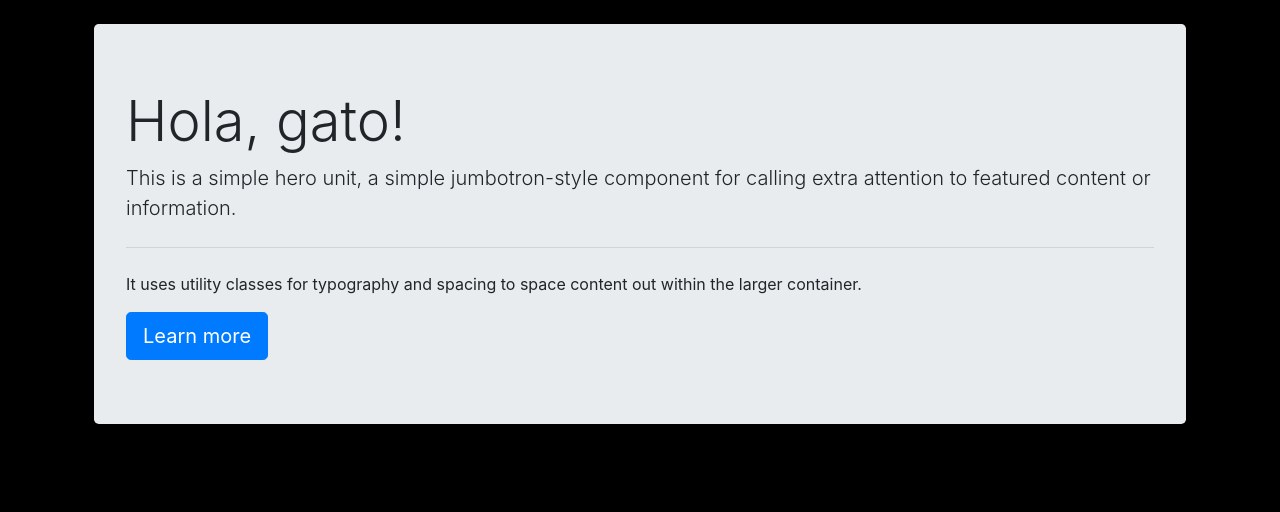
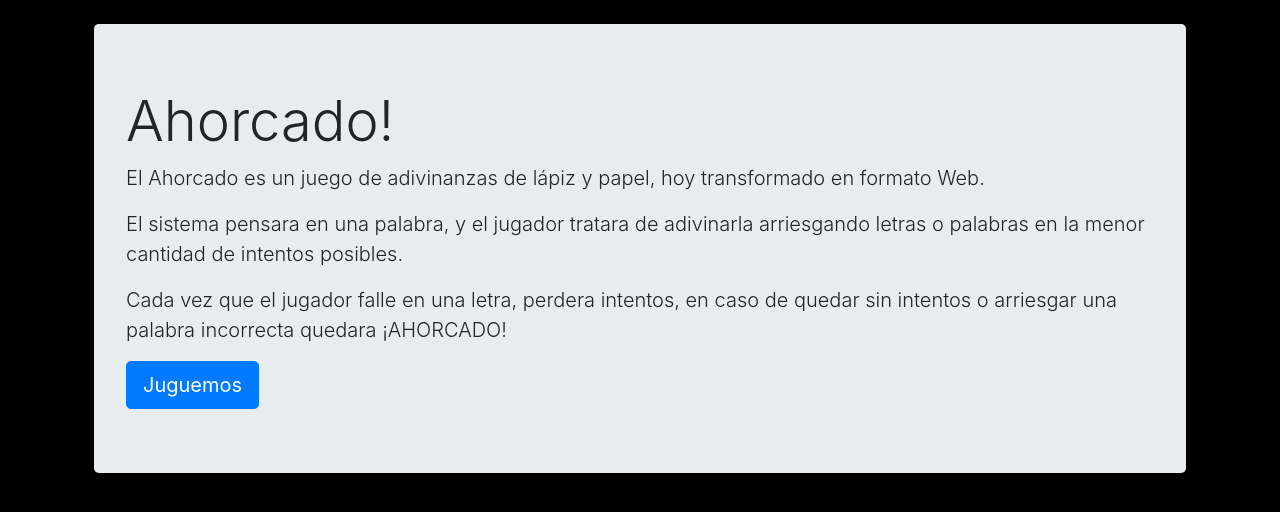
Before and after one commit to ezequieldjc/Ahorcado, a Flask app: page / in a window 1280 px wide. Shown: the part 56-568 px from the top of the page. Run offline with Flask 2, Linux system fonts and the light colour scheme; some libraries are stand-ins or nearby versions.

Commit message:
Cambios en Front

```diff
--- a/templates/home.html
+++ b/templates/home.html
@@ -3,11 +3,21 @@
 {% block content %}
 
 <div class="jumbotron">
-  <h1 class="display-4">Hola, gato!</h1>
-  <p class="lead">This is a simple hero unit, a simple jumbotron-style component for calling extra attention to featured content or information.</p>
-  <hr class="my-4">
-  <p>It uses utility classes for typography and spacing to space content out within the larger container.</p>
-  <a class="btn btn-primary btn-lg" href="#" role="button">Learn more</a>
+  <h1 class="display-4">Ahorcado!</h1>
+  <p class="lead">
+  El Ahorcado es un juego de adivinanzas de lápiz y papel, hoy transformado en formato Web.
+   </p>
+  <p class="lead">
+    El sistema pensara en una palabra, y el jugador tratara de adivinarla arriesgando letras o palabras en la menor cantidad de intentos posibles.
+  </p>
+  <p class="lead">
+    Cada vez que el jugador falle en una letra, perdera intentos, en caso de quedar sin intentos o arriesgar una palabra incorrecta quedara ¡AHORCADO!
+  </p>
+  <div>
+    <div>
+      <a class="btn btn-primary btn-lg" href="{{ url_for('play') }}" role="button">Juguemos</a>
+    </div>
+  </div>
 </div>
 
 {% endblock%}
--- a/templates/play.html
+++ b/templates/play.html
@@ -4,13 +4,9 @@
 
 <!DOCTYPE html>
 <html>
-    <head>
-        <meta charset="utf-8">
-        <title>A jugar con Hugo </title>
-    </head>
     <body>
         <h1>Bienvenido al juego del ahorcado </h1> <br><br>
-        <label for="letra"> Ingrese letra: </label>
+        <label for="letra"> Ingrese su Alias: </label>
         <input type="text" id="letra">
     </body>
 </html>
```
